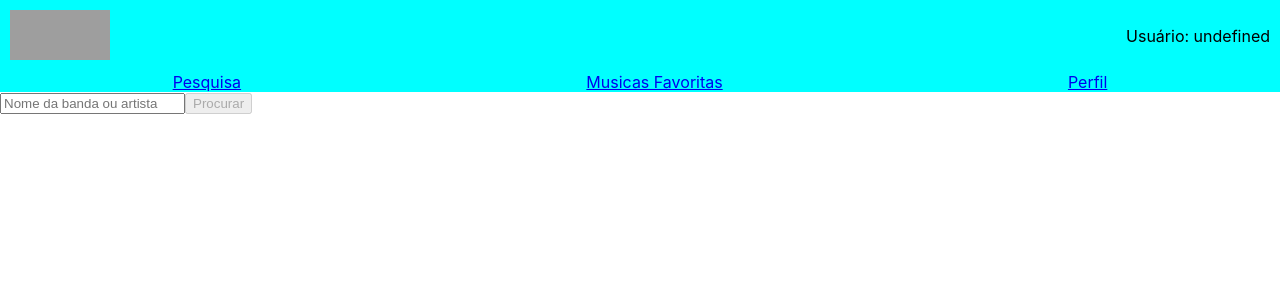
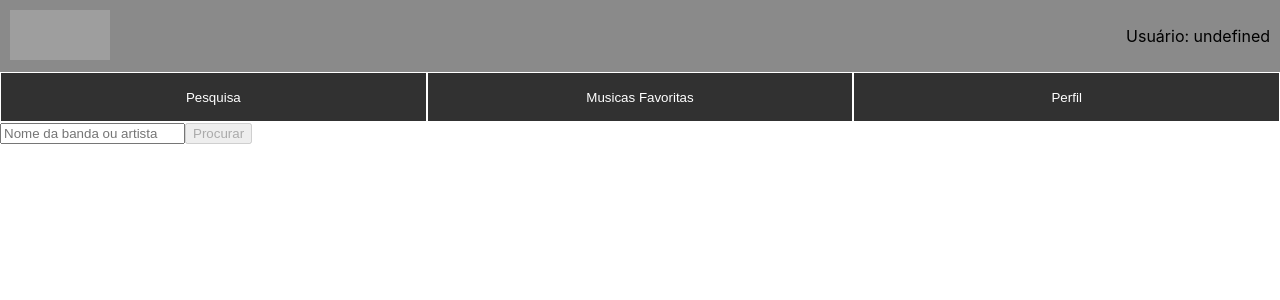
Before and after one commit to thiago-papim/project-trybetunes, a React (Create React App) app: page /search in a window 1280 px wide. Shown: the top 300 px of the page. Built offline with nearby package versions, Linux system fonts and the light colour scheme; grey boxes are pictures that could not be loaded.

Commit message:
Estilizando

```diff
--- a/src/components/Header.js
+++ b/src/components/Header.js
@@ -1,5 +1,5 @@
 import React from 'react';
-import { Link } from 'react-router-dom';
+import PropTypes from 'prop-types';
 import { getUser } from '../services/userAPI';
 import Loading from './Loading';
 import './style.css';
@@ -22,6 +22,8 @@ class Header extends React.Component {
 
   render() {
     const { name, load } = this.state;
+    const { props: { history } } = this.props;
+
     const nameLogin = <p data-testid="header-user-name">{ `Usuário: ${name}` }</p>;
     return (
       <header data-testid="header-component">
@@ -30,28 +32,40 @@ class Header extends React.Component {
           { load ? <Loading /> : nameLogin }
         </div>
         <div className="links">
-          <Link
-            to="/search"
+          <button
+            id="teste"
             data-testid="link-to-search"
+            value="Pesquisa"
+            onClick={ () => history.push('/search') }
+            className="inputButton"
           >
             Pesquisa
-          </Link>
-          <Link
-            to="/favorites"
+
+          </button>
+          <input
+            type="button"
             data-testid="link-to-favorites"
-          >
-            Musicas Favoritas
-          </Link>
-          <Link
-            to="/profile"
+            value="Musicas Favoritas"
+            onClick={ () => history.push('/favorites') }
+            className="inputButton"
+          />
+          <input
+            type="button"
             data-testid="link-to-profile"
-          >
-            Perfil
-          </Link>
+            value="Perfil"
+            onClick={ () => history.push('/profile') }
+            className="inputButton"
+          />
         </div>
       </header>
     );
   }
 }
 
+Header.propTypes = {
+  props: PropTypes.shape({
+    history: PropTypes.func.isRequired,
+  }).isRequired,
+};
+
 export default Header;
--- /dev/null
+++ b/src/components/MusicCard.js
@@ -0,0 +1,40 @@
+import React from 'react';
+import PropTypes from 'prop-types';
+
+class MusicCard extends React.Component {
+  render() {
+    const { url, name } = this.props;
+    // const id = trackId.toString();
+    return (
+      <div>
+        <p>{ name }</p>
+        <audio data-testid="audio-component" src={ url } controls>
+          <track kind="captions" />
+          O seu navegador não suporta o elemento
+          {' '}
+          {' '}
+          <code>audio</code>
+          .
+        </audio>
+        <form>
+          <label htmlFor="favorita">
+            Favorita
+            <input
+              id="favorita"
+              type="checkbox"
+              // data-testid={ `checkbox-music-${trackId}` }
+            />
+          </label>
+        </form>
+      </div>
+    );
+  }
+}
+
+MusicCard.propTypes = {
+  url: PropTypes.string.isRequired,
+  name: PropTypes.string.isRequired,
+  // trackId: PropTypes.string.isRequired,
+};
+
+export default MusicCard;
--- a/src/components/style.css
+++ b/src/components/style.css
@@ -1,5 +1,5 @@
 header {
-  background-color: aqua;
+  background-color: rgb(138, 138, 138);
   display: flex;
   flex-direction: column;
 }
@@ -18,4 +18,20 @@ header {
 .links {
   display: flex;
   justify-content: space-around;
+ }
+
+.links:hover > :not(:hover) {
+  opacity: .4;
+  transform: scale(0.9);
 }
+
+.inputButton {
+  transition: .55s;
+  cursor: pointer;
+  width: 100%;
+  height: 50px;
+  border-radius: 0px;
+  border: 1px white solid;
+  background-color: rgb(49, 49, 49);
+  color: white;
+}
--- a/src/pages/Album.js
+++ b/src/pages/Album.js
@@ -1,15 +1,55 @@
 import React from 'react';
+import PropTypes from 'prop-types';
 import Header from '../components/Header';
+import getMusics from '../services/musicsAPI';
+import MusicCard from '../components/MusicCard';
 
 class Album extends React.Component {
+  state = {
+    artist: '',
+    musics: '',
+    album: '',
+  };
+
+  async componentDidMount() {
+    const { match: { params: { id } } } = this.props;
+    const arr = await getMusics(id);
+    const filterMusic = arr.filter((element) => element.wrapperType === 'track');
+    const musics = filterMusic.map((musica) => (
+      <div key={ musica.trackId }>
+        <MusicCard
+          url={ musica.previewUrl }
+          name={ musica.trackName }
+          trackId={ musica.trackId }
+        />
+      </div>
+    ));
+    this.setState({
+      artist: arr[0].artistName,
+      musics,
+      album: arr[0].collectionName,
+    });
+  }
+
   render() {
+    const { artist, album, musics } = this.state;
     return (
       <div data-testid="page-album">
-        <Header />
-        <p>oi</p>
+        <Header props={ this.props } />
+        <h1 data-testid="artist-name">{ artist }</h1>
+        <h2 data-testid="album-name">{ album }</h2>
+        { musics }
       </div>
     );
   }
 }
 
+Album.propTypes = {
+  match: PropTypes.shape({
+    params: PropTypes.shape({
+      id: PropTypes.string.isRequired,
+    }).isRequired,
+  }).isRequired,
+};
+
 export default Album;
--- a/src/pages/Favorites.js
+++ b/src/pages/Favorites.js
@@ -5,7 +5,7 @@ class Favorites extends React.Component {
   render() {
     return (
       <div data-testid="page-favorites">
-        <Header />
+        <Header props={ this.props } />
         <p>Favoritos</p>
       </div>
     );
--- a/src/pages/Login.js
+++ b/src/pages/Login.js
@@ -9,6 +9,10 @@ class Login extends React.Component {
     btnDisabled: true,
     load: false,
   };
+
+  componentDidMount() {
+    console.log(this.props);
+  }
 
   handleChange = ({ target }) => {
     const { value, name } = target;
@@ -25,6 +29,7 @@ class Login extends React.Component {
   render() {
     const { name, btnDisabled, load } = this.state;
     const { history } = this.props;
+    console.log(history);
     return (
       <div data-testid="page-login">
         <form>
--- a/src/pages/Profile.js
+++ b/src/pages/Profile.js
@@ -5,7 +5,7 @@ class Profile extends React.Component {
   render() {
     return (
       <div data-testid="page-profile">
-        <Header />
+        <Header props={ this.props } />
         <p>oi</p>
       </div>
     );
--- a/src/pages/ProfileEdit.js
+++ b/src/pages/ProfileEdit.js
@@ -5,7 +5,7 @@ class ProfileEdit extends React.Component {
   render() {
     return (
       <div data-testid="page-profile-edit">
-        <Header />
+        <Header props={ this.props } />
         <p>oi</p>
       </div>
     );
--- a/src/pages/Search.js
+++ b/src/pages/Search.js
@@ -1,5 +1,5 @@
 import React from 'react';
-import { Link } from 'react-router-dom';
+import PropTypes from 'prop-types';
 import Header from '../components/Header';
 import searchAlbumApi from '../services/searchAlbumsAPI';
 
@@ -34,19 +34,20 @@ class Search extends React.Component {
 
   arrMusic = () => {
     const { musics } = this.state;
+    const { history } = this.props;
     return musics
       .map((cd) => (
         <div key={ cd.collectionName }>
           <p>
             {cd.collectionName}
           </p>
-          <Link
-            to={ `/album/${cd.collectionId}` }
+          <button
+            onClick={ () => history.push(`/album/${cd.collectionId}`) }
             data-testid={ `link-to-album-${cd.collectionId}` }
           >
             Detalhes
 
-          </Link>
+          </button>
         </div>));
   };
 
@@ -59,7 +60,7 @@ class Search extends React.Component {
       </div>) : <p>Nenhum álbum foi encontrado</p>;
     return (
       <div data-testid="page-search">
-        <Header />
+        <Header props={ this.props } />
         <form>
           <label htmlFor="search">
             <input
@@ -88,4 +89,10 @@ class Search extends React.Component {
   }
 }
 
+Search.propTypes = {
+  history: PropTypes.shape({
+    push: PropTypes.func.isRequired,
+  }).isRequired,
+};
+
 export default Search;
```
